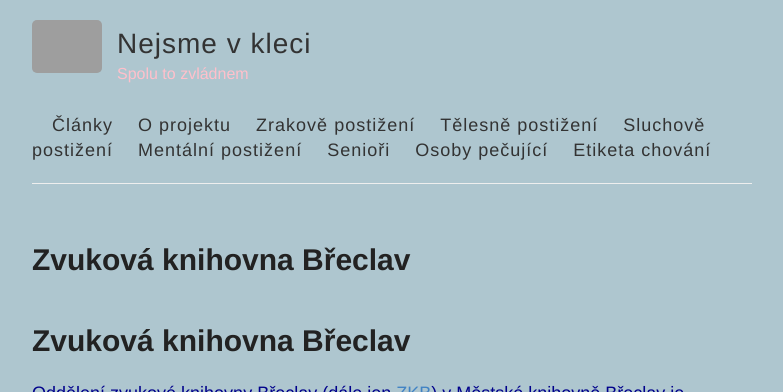
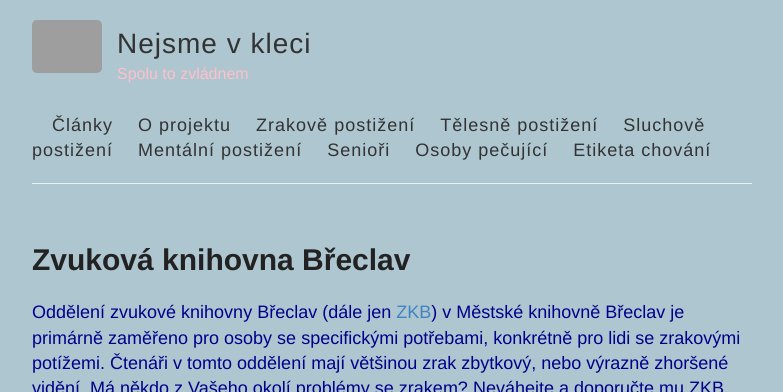
Before and after one commit to Elnessa/Elnessa.github.io, a Jekyll site: the page built from _posts/2016-5-14-Zvuková knihovna Břeclav.md, in a window 1280 px wide and 900 px high, cut to the strip 0-392 px from the top of the window. Shown: the whole strip, without its empty margins (248-1031 px from the left). Built offline with Jekyll 4.4.1, drawn with Linux system fonts in a browser that asks for light colours; comment, search, counter and statistics services are not loaded; grey boxes are pictures that could not be loaded.

Commit message:
Oprava a úprava článků
Jeden článek byl špatně naformátován, proto se nezobrazil. Druhý měl
totožné s prvním název, a sice; špatně vypadal náhled. Teď by už mělo
být vše v pořádku.

```diff
--- a/_posts/2016-5-14-Zvuková knihovna Břeclav.md
+++ b/_posts/2016-5-14-Zvuková knihovna Břeclav.md
@@ -2,8 +2,6 @@
 layout: post
 title: Zvuková knihovna Břeclav
 ---
-
-# Zvuková knihovna Břeclav
 
 Oddělení zvukové knihovny Břeclav \(dále jen [ZKB](http://www.knihovna-bv.cz/index.php?path=zvukova/)\) v Městské knihovně Břeclav je primárně zaměřeno pro osoby se specifickými potřebami, konkrétně pro lidi se zrakovými potížemi. Čtenáři v tomto oddělení mají většinou zrak zbytkový, nebo výrazně zhoršené vidění. Má někdo z Vašeho okolí problémy se zrakem? Neváhejte a doporučte mu ZKB.
 
```
Also changed, not shown: _posts/2016-5-14-Schodolez a jeho druhy.md (renamed from _posts/2016-5-14 Schodolez a jeho druhy.md, +0 -2 lines).
